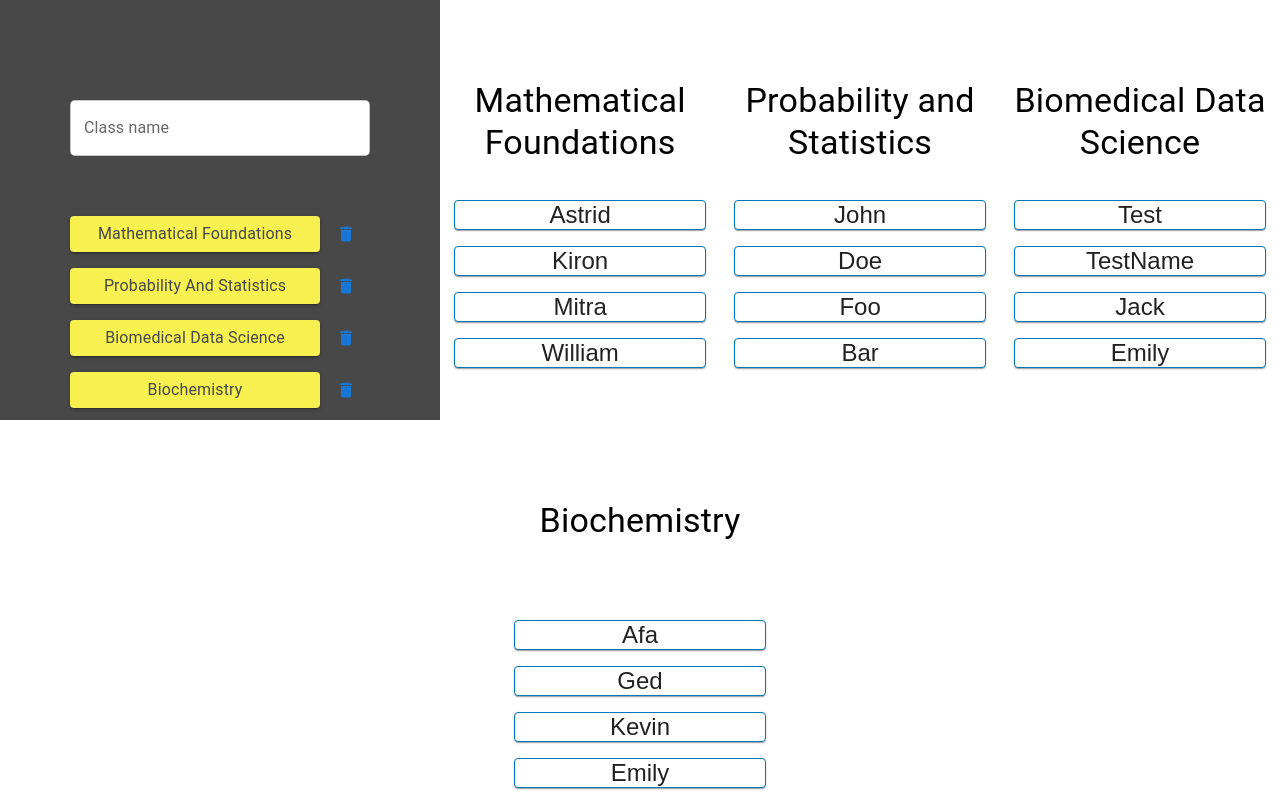
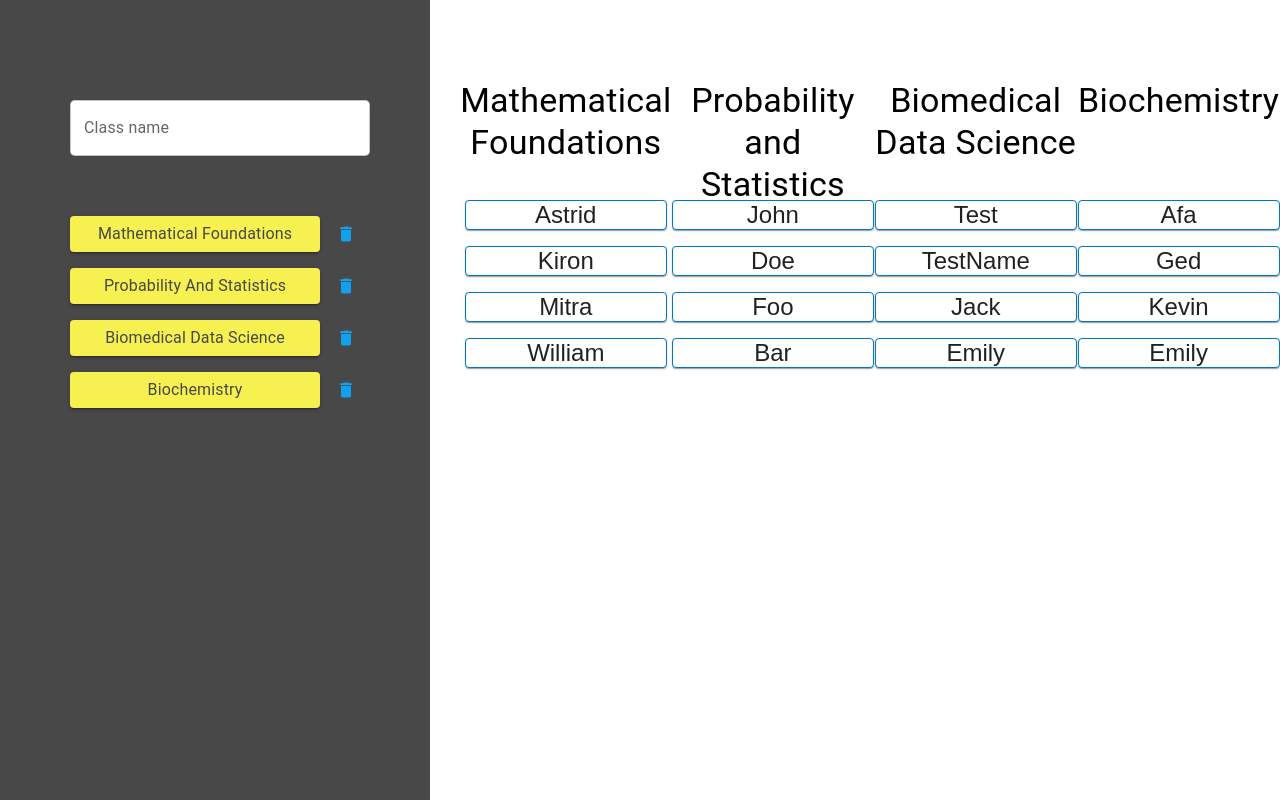
Before and after one commit to AstridKJ/Hophack, a React (Create React App) app: page /study in a window 1280 px wide. Shown: the top 800 px of the page. Built offline with nearby package versions, Linux system fonts and the light colour scheme.

Commit message:
fixed index.js style

```diff
--- a/src/SearchPage/index.js
+++ b/src/SearchPage/index.js
@@ -100,8 +100,8 @@ function SearchPage() {
 
     return (
         <div>
-        <Grid container direction="row" style={{paddingLeft:'0px', height:'100vh'}}>
-            <d  iv style={{marginLeft:'0px', paddingRight:'80px', paddingTop:'100px', backgroundColor:'#484848'}}>
+        <Grid container direction="row" style={{height:'200vh'}}>
+            <div style={{marginRight:'30px', paddingRight:'70px', paddingTop:'100px', backgroundColor:'#484848'}}>
             <Grid item container direction="column" spacing='60px' style={{  marginLeft: '10px',}} xs>
                 <Grid item style={{width:'100%'}}>
                     <TextField
@@ -129,7 +129,7 @@ function SearchPage() {
                                     </Button>
                                 </Grid>
                                 <Grid item xs={2} margin="auto">
-                                <Button startIcon={<DeleteIcon />} onClick={() => handleDeleteCourse(id)} />
+                                <Button startIcon={<DeleteIcon />} onClick={() => handleDeleteCourse(id)} style={{color: '#13a0ec'}}/>
                                 </Grid>
                             </Grid>
                         ))
@@ -137,7 +137,7 @@ function SearchPage() {
                     </Stack>
                 </Grid>
             </Grid>
-            </d>
+            </div>
 
 
             {Object.keys(courses).map((id) =>
@@ -150,7 +150,7 @@ function SearchPage() {
                         {courses[id].students ?
                         courses[id].students.map((studentName) =>
                         <IconButton style={{borderRadius:'5px', padding: '0px'}} onClick={() => handleOpen(studentName)}>
-                            <Paper style={{width: '250px', border:'1px solid #0078BB'}}>
+                            <Paper style={{width: '200px', border:'1px solid #0078BB'}}>
                                 {studentName}
                             </Paper>
                         </IconButton>
```
